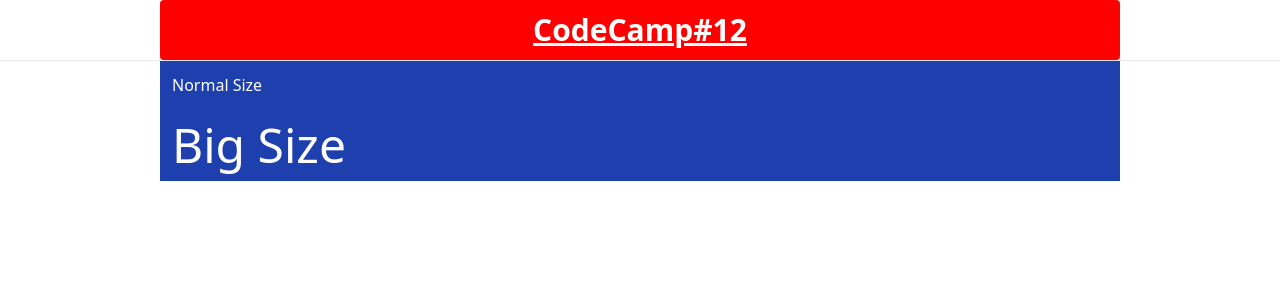
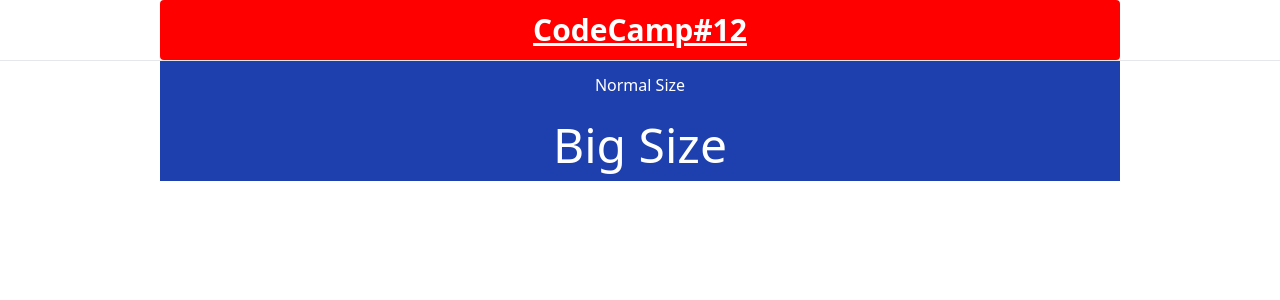
Before and after one commit to tratchapong/react-lab01, a React (Create React App) app: page / in a window 1280 px wide. Shown: the top 300 px of the page. Built offline with nearby package versions, Linux system fonts and the light colour scheme.

Commit message:
add some css propoerties in TitleTW

```diff
--- a/src/allStyles.js
+++ b/src/allStyles.js
@@ -52,9 +52,9 @@ const TitleTW = styled.h1.attrs({
 `
 
 
-const TitleSize = styled.h1.attrs( (props)=> ({
-  className : `p-3 w-3/4 mx-auto text-white bg-blue-800 ${props.big ? 'text-5xl' : 'text-md' }`
+export const TitleSize = styled.h1.attrs( (props)=> ({
+  className : `p-3 w-3/4 mx-auto text-white bg-blue-800 text-center ${props.big ? 'text-5xl' : 'text-md' }`
 }))``
 
 
-export {Button, Title, TitleTW, TitleSize}
+export {Button, Title, TitleTW}
```
